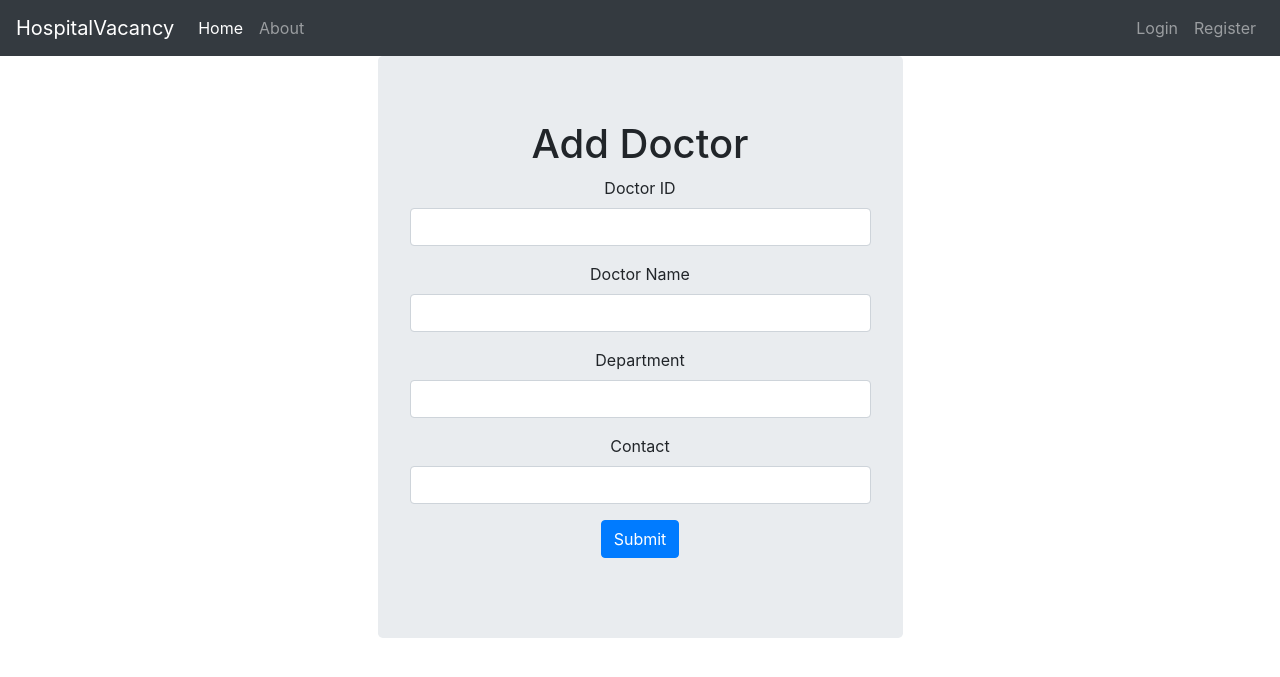
After one commit to rishi-s8/hospital-vacancy, a Flask app: page /addDoctor in a window 1280 px wide. The commit adds this page. Shown: the top 677 px of the page. Run offline with Flask 2, Linux system fonts and the light colour scheme; some libraries are stand-ins or nearby versions.

Commit message:
Add Doctor page

```diff
--- a/app.py
+++ b/app.py
@@ -42,6 +42,37 @@ class RegisterForm(Form):
     vacant_wards = IntegerField('Vacant Wards', [validators.DataRequired()])
     icus = IntegerField('Total ICUs', [validators.DataRequired()])
     vacant_icus = IntegerField('Vacant ICUs', [validators.DataRequired()])
+
+class AddDoctorsForm(Form):
+    did = StringField('Doctor ID', [validators.Length(min=1, max=100), validators.DataRequired()])
+    name = StringField('Doctor Name', [validators.Length(min=1, max=50), validators.DataRequired()])
+    dept = StringField('Department', [validators.Length(min=1, max=50), validators.DataRequired()])
+    contact = StringField('Contact', [validators.DataRequired()])
+
+
+@app.route('/addDoctor', methods=['GET', 'POST'])
+def addDoctor():
+    form = AddDoctorsForm(request.form)
+    if request.method == 'POST' and form.validate():
+        did = form.did.data
+        name = form.name.data
+        dept = form.dept.data
+        contact = form.contact.data
+
+        #Create Cursor
+        cur = mysql.connection.cursor()
+        cur.execute("INSERT INTO Doctors(docId, docName, speciality, contact) Values(%s, %s, %s, %s)", (did, name, dept, contact))
+        cur.execute("INSERT INTO Doc_hospital(hid, docID) Values(%s, %s)", (session["username"], did))
+        mysql.connection.commit()
+
+        #Close Connection
+        #cur.close()
+
+        flash("Added Successfully", "success")
+        return redirect(url_for('index'))
+
+    return render_template('addDoctor.html', form=form)
+
 
 @app.route('/register', methods=['GET', 'POST'])
 def register():
--- /dev/null
+++ b/templates/addDoctor.html
@@ -0,0 +1,28 @@
+{% extends 'layout.html' %}
+
+{% block body %}
+<div class="container Register-container">
+
+<div class="jumbotron text-center">
+    <h1>Add Doctor</h1>
+    {% from "includes/_formhelpers.html" import render_field %}
+    <form method = 'POST' action="">
+      <div class = "form-group">
+        {{render_field(form.did, class_="form-control")}}
+      </div>
+      <div class = "form-group">
+        {{render_field(form.name, class_="form-control")}}
+      </div>
+      <div class = "form-group" >
+        {{render_field(form.dept, class_="form-control")}}
+      </div>
+      <div class = "form-group" >
+        {{render_field(form.contact, class_="form-control")}}
+      </div>
+      <p>
+        <input type = 'submit' class = "btn btn-primary" value = "Submit">
+      </p>
+    </form>
+  </div>
+  </div>
+{% endblock %}
--- a/templates/departments.html
+++ b/templates/departments.html
@@ -3,6 +3,9 @@
 {% block content %}
 
 <script>
+    function Delete(num) {
+        document.querySelector(`#i${num}`).remove();
+    }
     function Edit(num) {
         var children = Array.from(document.querySelector(`#i${num}`).children);
         children.forEach(
@@ -32,6 +35,7 @@
             <span id="name">Name 1</span><br>
             <span id="dept">Dept 1</span><br>
             <a href="#" onclick="Edit('1')">Edit</a>
+            <a href="#" onclick="Delete('1')">Delete</a>
             <form class="form-inline" action="" style="display: none" onsubmit="Revert('1')">
                 <label for="name">Name:</label>
                 <input type="text" class="form-control" id="name">
```
